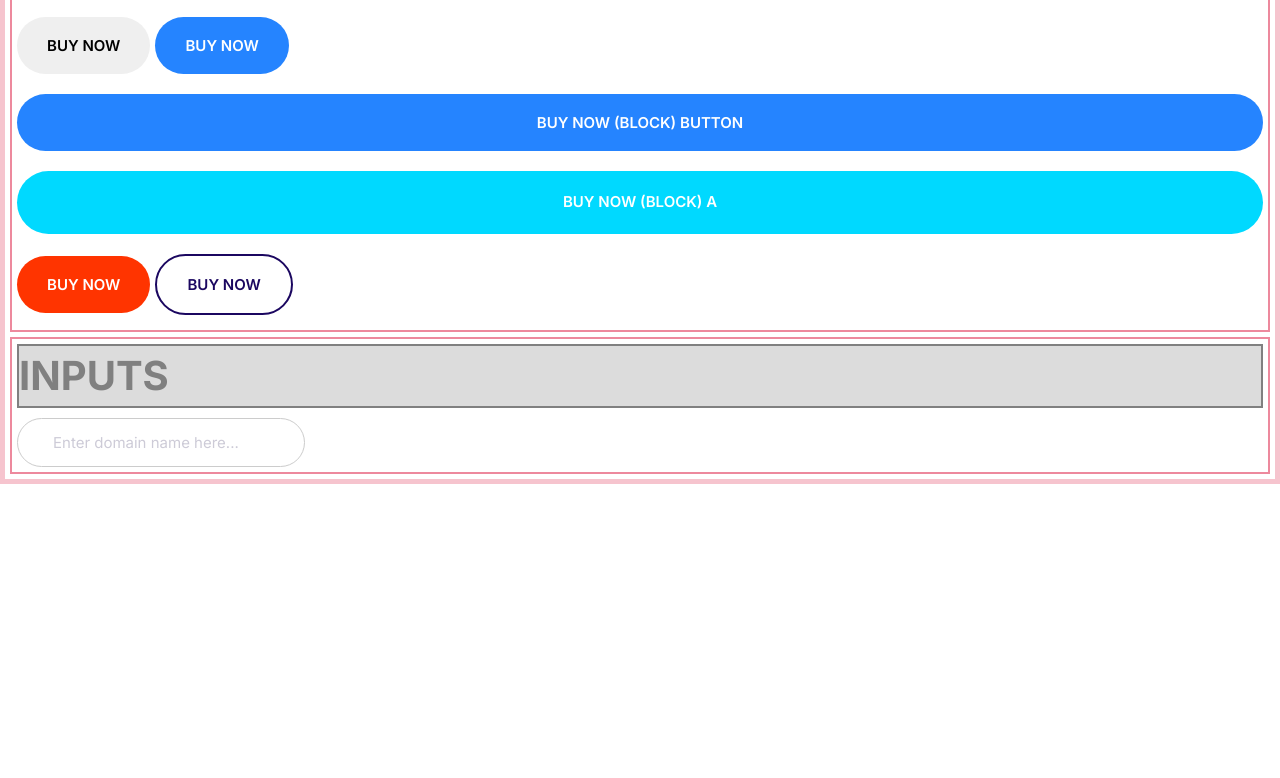
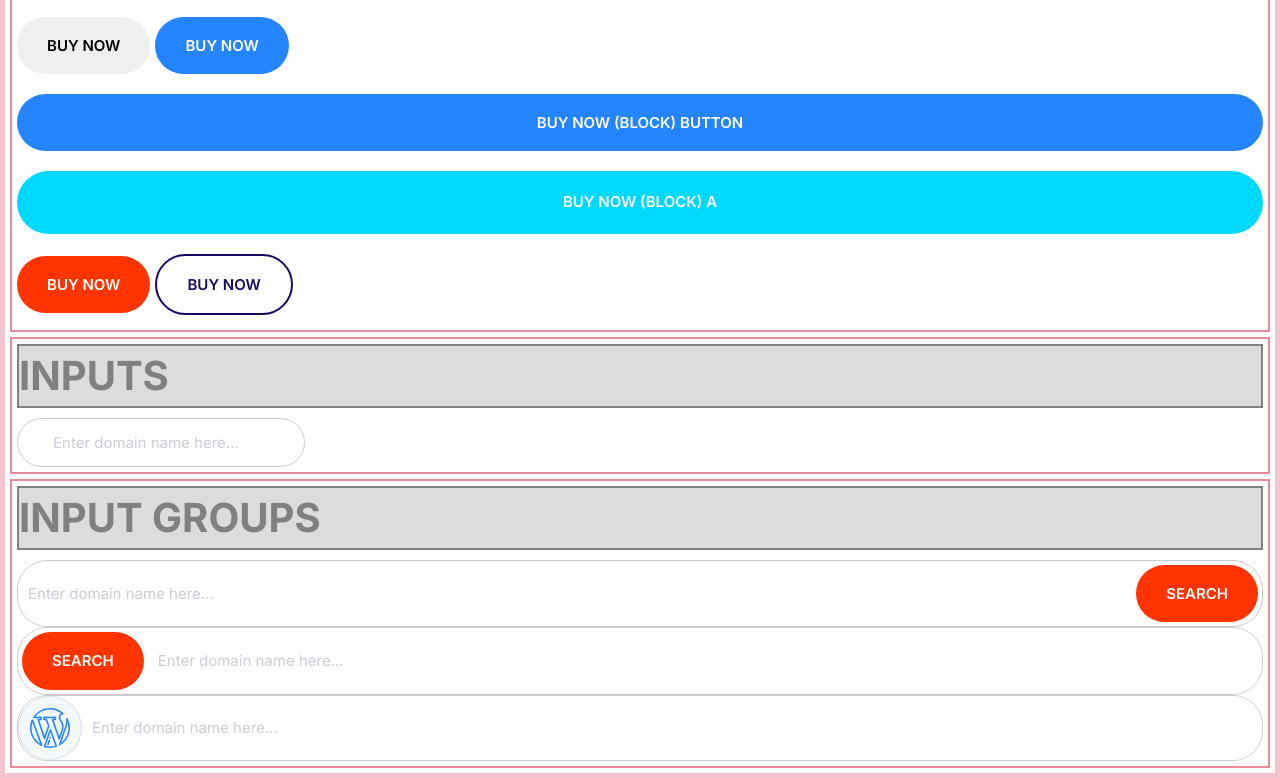
Before and after one commit to pavelklos/moshify, a plain HTML site: page test.html in a window 1280 px wide. Shown: the part 2896-3674 px from the top of the page. Before the commit the page ends 3380 px from the top, so only its background shows below. Drawn offline with Linux system fonts and the light colour scheme.

Commit message:
Input Groups

```diff
--- a/css/styles.css
+++ b/css/styles.css
@@ -10,7 +10,9 @@
   /* ADDED */
   --color-body-light: rgba(145, 140, 164, 0.25); /* RGBA FROM #918ca4 */
   --border-body: 1px solid var(--color-body-light);
-  --border: 1px solid #ccc;
+  --color-border: #ccc;
+  --border: 1px solid var(--color-border);
+  --border-radius: 30px;
   --color-icon-background: #f3f9fa;
   --color-primary-hover: #3a8ffd;
   --color-secondary-hover: #05cdf0;
@@ -268,10 +270,11 @@ a {
 }
 
 /* Inputs *********************************************************************/
+/* Input Groups ***************************************************************/
 
 .input {
-  border-radius: 30px;
-  border: var(--border);
+  border-radius: var(--border-radius);
+  border: 1px solid var(--color-border);
   color: var(--color-headings);
   font-size: 2rem;
   outline: 0;
@@ -282,6 +285,23 @@ a {
   color: var(--color-placeholder);
 }
 
+.input-group {
+  border: 1px solid var(--color-border);
+  border-radius: var(--border-radius);
+  display: flex;
+}
+
+.input-group .input {
+  border: 0;
+  flex-grow: 1;
+  padding: 1.5rem 3.5rem; /* PADDING FROM .input */
+  padding: 1.5rem 1rem;
+}
+
+.input-group .btn {
+  margin: 4px;
+}
+
 @media screen and (min-width: 1024px) {
   .input {
     font-size: 1.5rem;
--- a/css/test.css
+++ b/css/test.css
@@ -87,3 +87,5 @@ h6 {
 /* Buttons ********************************************************************/
 
 /* Inputs *********************************************************************/
+
+/* Input Groups ***************************************************************/
--- a/test.html
+++ b/test.html
@@ -187,5 +187,40 @@
         />
       </div>
     </section>
+
+    <!-- Input Groups -->
+    <section>
+      <h2>Input Groups</h2>
+      <div>
+        <div class="input-group">
+          <input
+            type="text"
+            class="input"
+            placeholder="Enter domain name here..."
+          />
+          <button class="btn btn--accent">Search</button>
+        </div>
+        <div class="input-group">
+          <button class="btn btn--accent">Search</button>
+          <input
+            type="text"
+            class="input"
+            placeholder="Enter domain name here..."
+          />
+        </div>
+        <div class="input-group">
+          <span class="icon-container">
+            <svg class="icon icon--primary">
+              <use xlink:href="images/sprite.svg#wordpress"></use>
+            </svg>
+          </span>
+          <input
+            type="text"
+            class="input"
+            placeholder="Enter domain name here..."
+          />
+        </div>
+      </div>
+    </section>
   </body>
 </html>
```
Also changed, not shown: components/input-groups.html (added, +19 -0 lines), index.html (+31 -0 lines).
